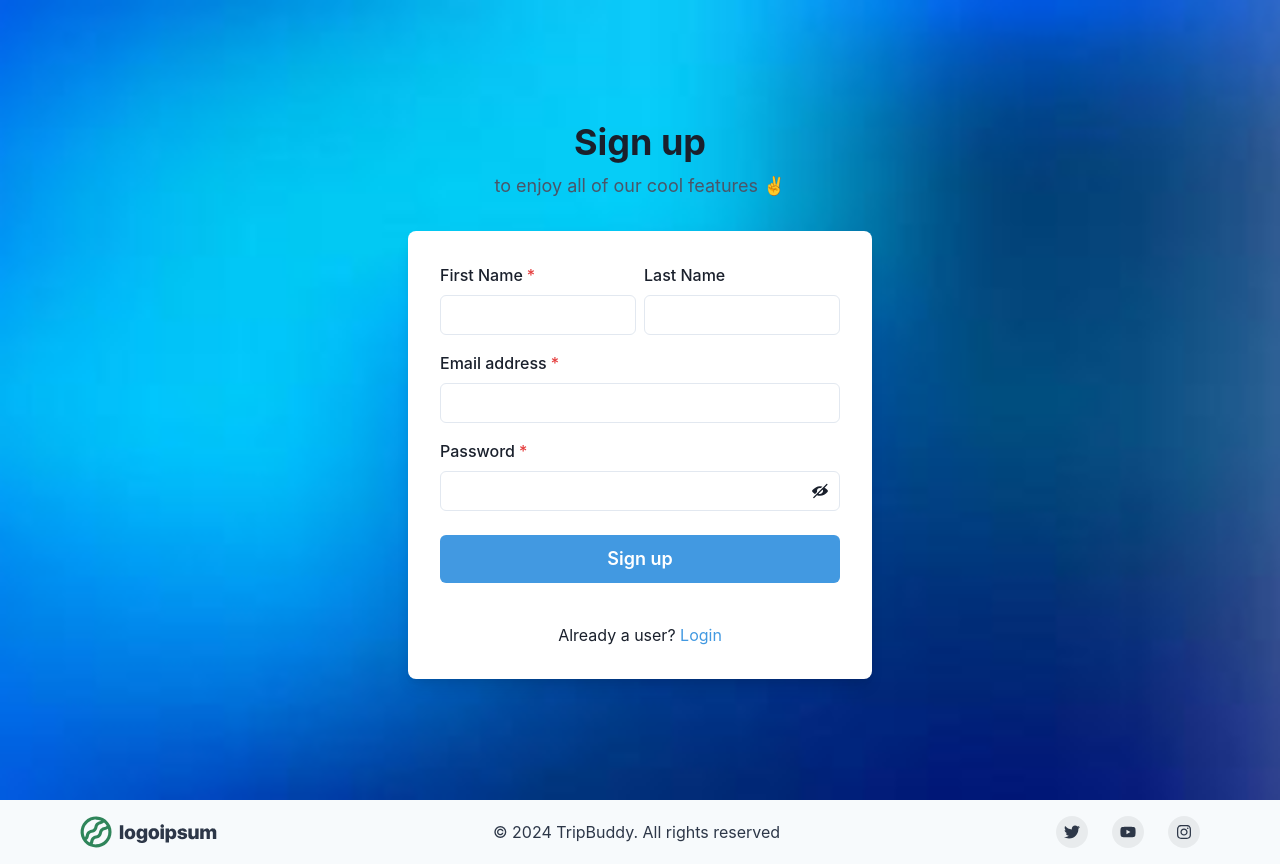
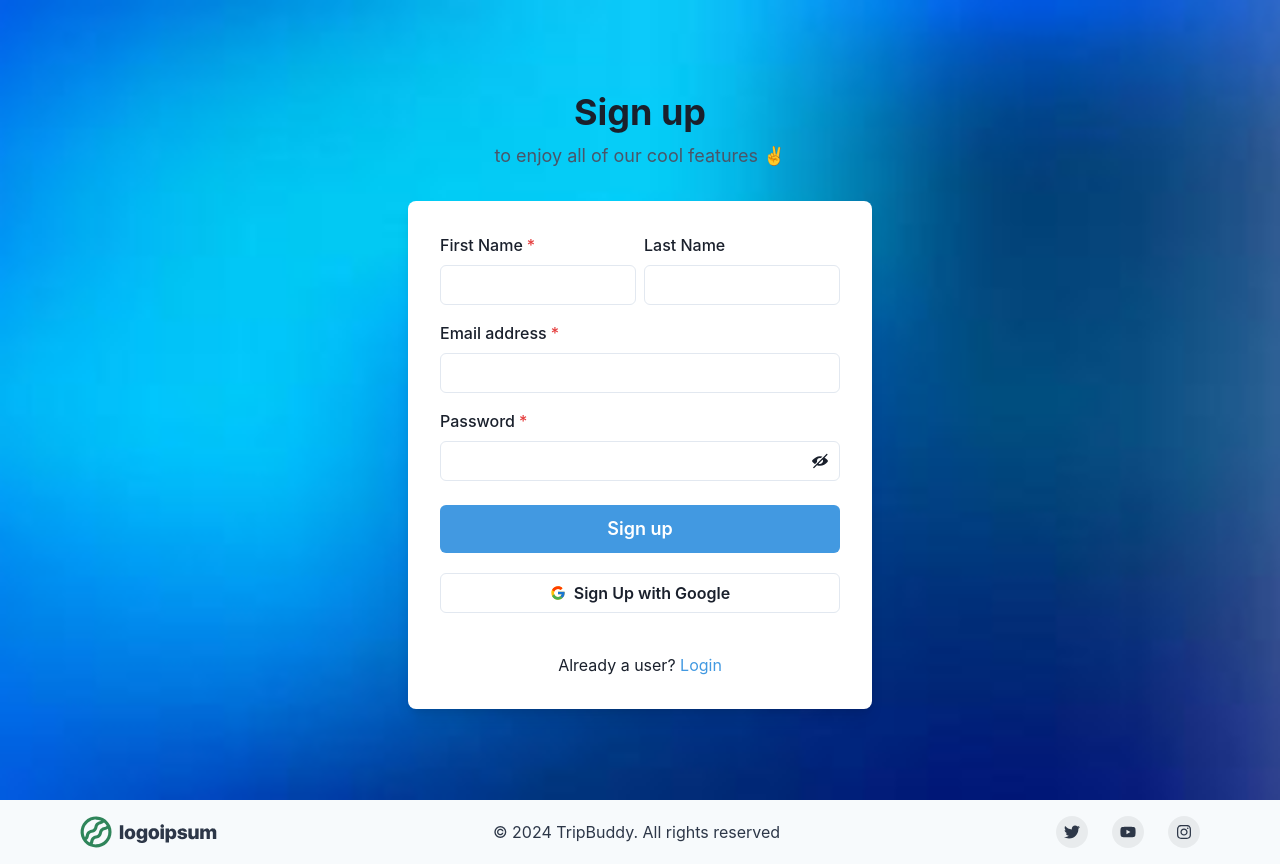
Before and after one commit to SathwikChiluveru/tripbuddy, a React (Vite) app in the folder client/: page /register in a window 1280 px wide. Built offline with nearby package versions, Linux system fonts and the light colour scheme; no server answers.

Commit message:
Added Google Sign up

```diff
--- a/client/src/pages/Login.jsx
+++ b/client/src/pages/Login.jsx
@@ -1,5 +1,5 @@
 import {
-    Flex,
+    Center,
     Box,
     FormControl,
     FormLabel,
@@ -15,6 +15,7 @@ import {
   import { useGoogleLogin } from "@react-oauth/google";
   import axios from "axios";
   import bgImage from '../assets/sign-up.jpg';
+  import { FcGoogle } from 'react-icons/fc'
 
 
 
@@ -91,8 +92,10 @@ import {
                   Sign in
                 </Button>
               </Stack>
-              <Button onClick={googleAuth}>
-                Google Sign in
+              <Button w={'full'} variant={'outline'} leftIcon={<FcGoogle />} onClick={googleAuth}>
+                <Center>
+                  <Text>Sign in with Google</Text>
+                </Center>
               </Button>
             </Stack>
           </Box>
--- a/client/src/pages/Register.jsx
+++ b/client/src/pages/Register.jsx
@@ -1,5 +1,5 @@
 import {
-  Flex,
+  Center,
   Box,
   FormControl,
   FormLabel,
@@ -13,13 +13,39 @@ import {
   Text,
   useColorModeValue,
   Link,
-} from '@chakra-ui/react'
-import { useState } from 'react'
-import { ViewIcon, ViewOffIcon } from '@chakra-ui/icons'
+} from '@chakra-ui/react';
+import { useState } from 'react';
+import { ViewIcon, ViewOffIcon } from '@chakra-ui/icons';
+import { useGoogleLogin } from "@react-oauth/google";
 import bgImage from '../assets/sign-up.jpg';
+import { FcGoogle } from 'react-icons/fc';
+import axios from "axios";
+
 
 export default function Register() {
   const [showPassword, setShowPassword] = useState(false)
+  const googleAuth = useGoogleLogin({
+    onSuccess: async ({ code }) => {
+      try {
+        await new Promise ((resolve) => {
+          setTimeout(resolve, 0);
+        });
+
+        const response = await axios.post("http://localhost:3000/api/auth/google/callback", {
+          code,
+        });
+        console.log(response.data)
+        // Handle the response using the provided function
+        navigate("/");
+      } catch (error) {
+        console.log(error);
+      }
+    },
+    onError: (error) => {
+      console.log(error);
+    },
+    flow: "auth-code",
+  });
 
   return (
     <Box
@@ -78,7 +104,7 @@ export default function Register() {
                 </InputRightElement>
               </InputGroup>
             </FormControl>
-            <Stack spacing={10} pt={2}>
+            <Stack spacing={5} pt={2}>
               <Button
                 loadingText="Submitting"
                 size="lg"
@@ -88,6 +114,11 @@ export default function Register() {
                   bg: 'blue.500',
                 }}>
                 Sign up
+              </Button>
+              <Button w={'full'} variant={'outline'} leftIcon={<FcGoogle />} onClick={googleAuth}>
+                <Center>
+                  <Text>Sign Up with Google</Text>
+                </Center>
               </Button>
             </Stack>
             <Stack pt={6}>
```
